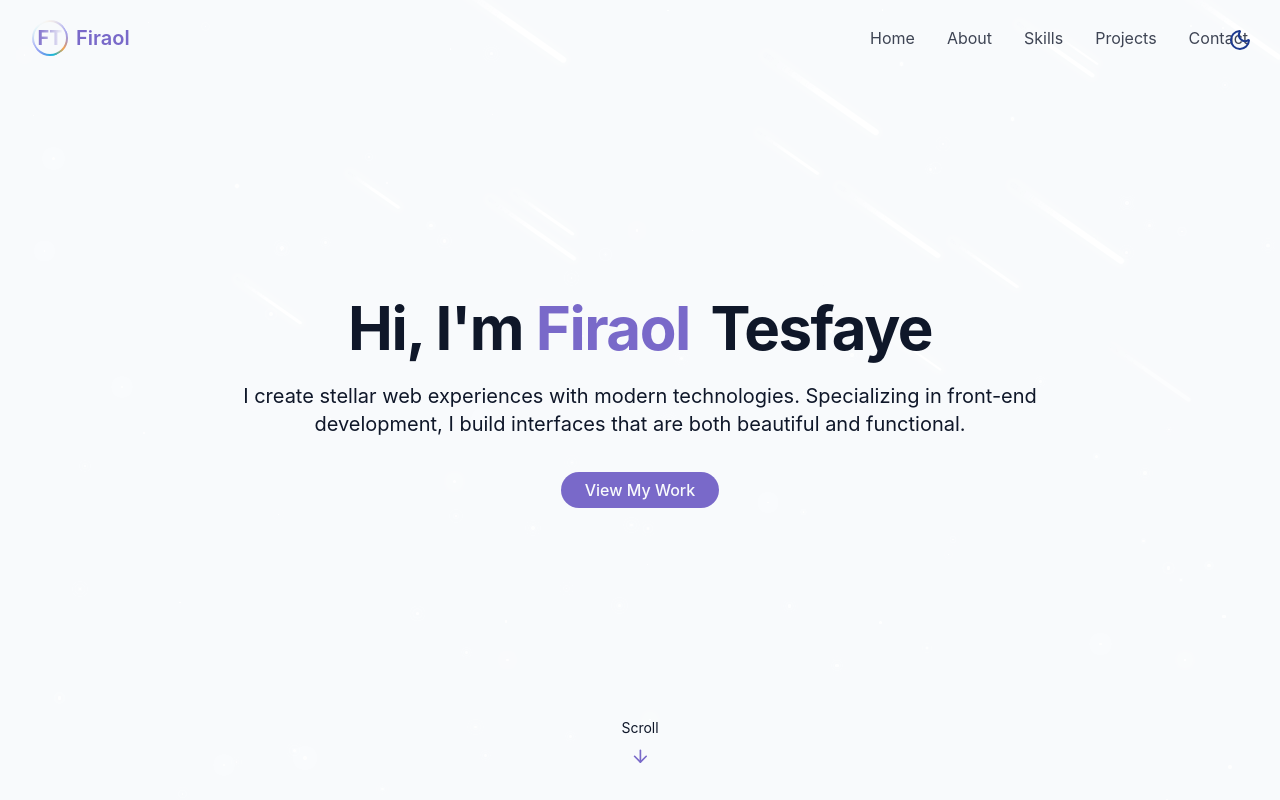
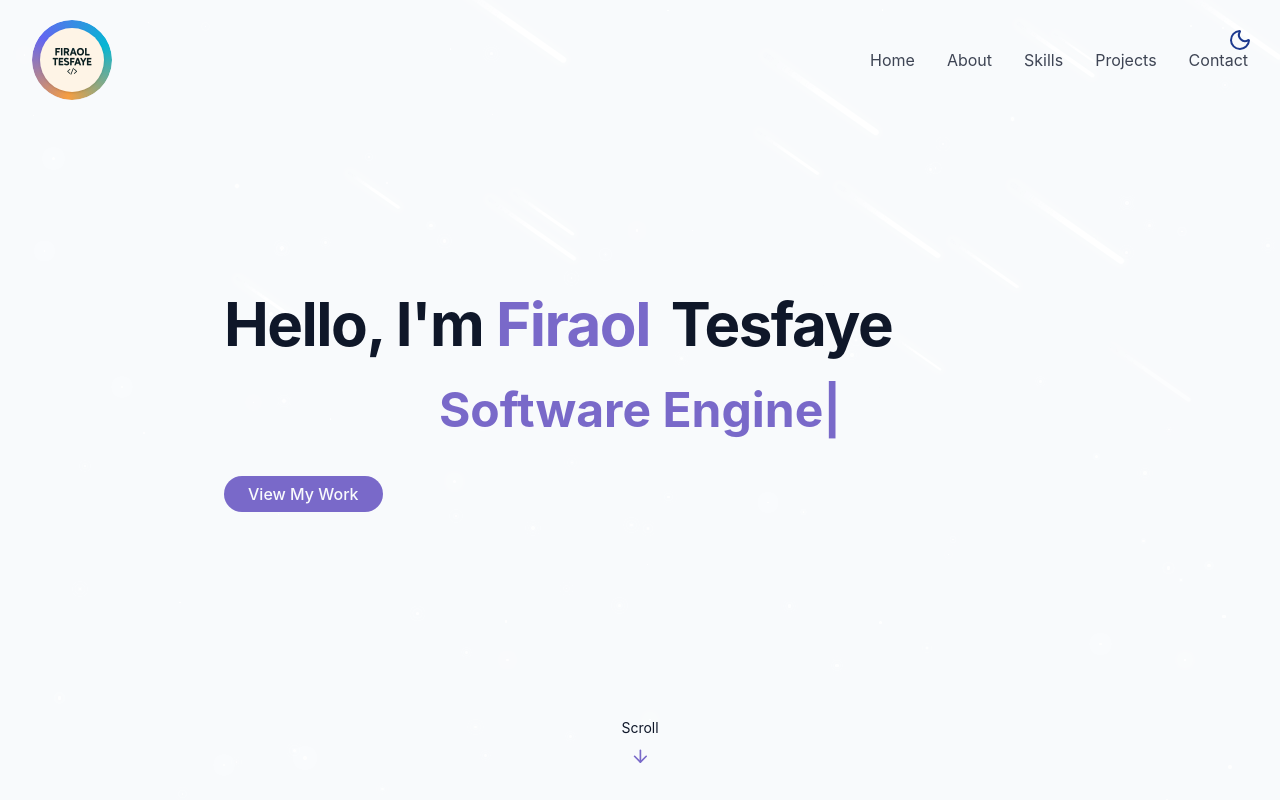
Before and after one commit to firoliyos/React-portfolio-website, a React (Vite) app in the folder beutiful-portfolio/: page / in a window 1280 px wide. Built offline with nearby package versions, Linux system fonts and the light colour scheme.

Commit message:
Nabbar and Hero section done

```diff
--- a/beutiful-portfolio/src/components/HeroSection.jsx
+++ b/beutiful-portfolio/src/components/HeroSection.jsx
@@ -1,15 +1,96 @@
+
 import { ArrowDown } from "lucide-react";
+import { useEffect, useState } from "react";
+
+
+const TypewriterSkills = () => {
+	const [skillIndex, setSkillIndex] = useState(0);
+	const [displayed, setDisplayed] = useState("");
+	const [typing, setTyping] = useState(true);
+
+	useEffect(() => {
+		let timeout;
+		if (typing) {
+			if (displayed.length < skills[skillIndex].length) {
+				timeout = setTimeout(() => {
+					setDisplayed(skills[skillIndex].slice(0, displayed.length + 1));
+				}, 200); // slower typing
+			} else {
+				timeout = setTimeout(() => setTyping(false), 1800); // longer pause after typing
+			}
+		} else {
+			if (displayed.length > 0) {
+				timeout = setTimeout(() => {
+					setDisplayed(skills[skillIndex].slice(0, displayed.length - 1));
+				}, 100); // slower deleting
+			} else {
+				timeout = setTimeout(() => {
+					setSkillIndex((prev) => (prev + 1) % skills.length);
+					setTyping(true);
+				}, 700); // longer pause before next skill
+			}
+		}
+		return () => clearTimeout(timeout);
+	}, [displayed, typing, skillIndex]);
+
+	return (
+		<div className="h-12 md:h-16 flex items-center justify-center">
+			<span className="text-3xl md:text-5xl text-primary font-bold">
+				{displayed}
+				<span className="animate-blink">|</span>
+			</span>
+		</div>
+	);
+};
+
+const skills = [
+  "Software Engineer",
+	"Frontend developer",
+	"Full-stack developer",
+];
+
+const AnimatedSkills = () => {
+	const [index, setIndex] = useState(0);
+	const [visible, setVisible] = useState(true);
+
+	useEffect(() => {
+		const showTimeout = setTimeout(() => setVisible(false), 1800);
+		const nextTimeout = setTimeout(() => {
+			setIndex((prev) => (prev + 1) % skills.length);
+			setVisible(true);
+		}, 2200);
+		return () => {
+			clearTimeout(showTimeout);
+			clearTimeout(nextTimeout);
+		};
+	}, [index, visible]);
+
+	return (
+		<div className="h-8 md:h-10 flex items-center justify-center">
+			<span
+				className={`text-lg md:text-xl text-primary font-semibold transition-opacity duration-400 ease-in-out ${
+					visible ? "opacity-100" : "opacity-0"
+				}`}
+			>
+				{skills[index]}
+			</span>
+		</div>
+	);
+};
 
 export const HeroSection = () => {
 	return (
+		<>
 			<section
 				id="hero"
 				className="relative min-h-screen flex flex-col items-center justify-center px-4"
 			>
-      <div className="container max-w-4xl mx-auto text-center z-10">
-        <div className="space-y-6">
+				<div className="container max-w-4xl mx-auto z-10">
+					<div className="flex flex-col md:flex-row items-center justify-center gap-4 md:gap-6">
+						{/* Text Section */}
+						<div className="flex-1 text-center md:text-left space-y-6">
 							<h1 className="text-4xl md:text-6xl font-bold tracking-tight">
-            <span className="opacity-0 animate-fade-in"> Hi, I'm</span>
+								<span className="opacity-0 animate-fade-in"> Hello, I'm</span>
 								<span className="text-primary opacity-0 animate-fade-in-delay-1">
 									{" "}
 									Firaol
@@ -19,13 +100,7 @@ export const HeroSection = () => {
 									Tesfaye
 								</span>
 							</h1>
-
-          <p className="text-lg md:text-xl text-muted-foreground max-2-2xl mx-auto opacity-0 animate-fade-in-delay-4">
-            I create stellar web experiences with modern technologies.
-            Specializing in front-end development, I build interfaces that are
-            both beautiful and functional.
-          </p>
-
+							<TypewriterSkills />
 							<div className="pt-4 opacity-0 animate-fade-in-delay-4">
 								<a href="#projects" className="cosmic-button">
 									View My Work
@@ -33,11 +108,12 @@ export const HeroSection = () => {
 							</div>
 						</div>
 					</div>
-
+				</div>
+			</section>
 			<div className="absolute bottom-8 left-1/2 transform -translate-x-1/2 flex flex-col items-center animate-bounce">
 				<span className="text-sm text-muted-foreground mb-2"> Scroll </span>
 				<ArrowDown className="h-5 w-5 text-primary" />
 			</div>
-    </section>
+		</>
 	);
 };
--- a/beutiful-portfolio/src/components/Navbar.jsx
+++ b/beutiful-portfolio/src/components/Navbar.jsx
@@ -35,24 +35,26 @@ export const Navbar = () => {
           href="#hero"
         >
         <div className="flex items-center gap-2 group">
-          <div className="relative h-9 w-9 rounded-full overflow-hidden">
-            <motion.div
-              className="absolute inset-0 h-full w-full [mask-image:linear-gradient(transparent,white)] shadow-xl shadow-primary/40"
-              style={{
-                background: "linear-gradient(90deg, #6366f1, #06b6d4, #f59e42, #6366f1)",
-              }}
-              animate={{ rotate: 360, backgroundPosition: ["0% 50%", "100% 50%", "0% 50%"] }}
-              transition={{ repeat: Infinity, duration: 6, ease: "linear" }}
-            />
-            <div className="absolute inset-[2px] bg-background rounded-full flex items-center justify-center">
-              <span className="font-bold bg-gradient-to-r from-primary to-tertiary bg-clip-text text-transparent">
-                FT
-              </span>
+          <div className="relative h-20 w-20 rounded-full overflow-hidden flex items-center justify-center">
+            <div className="absolute inset-0 h-20 w-20 rounded-full shadow-2xl shadow-primary/60 flex items-center justify-center">
+              <motion.div
+                className="absolute inset-0 h-20 w-20 rounded-full"
+                style={{
+                  background: "conic-gradient(#6366f1, #06b6d4, #f59e42, #6366f1)",
+                }}
+                animate={{ rotate: 360 }}
+                transition={{ repeat: Infinity, duration: 0.8, ease: "linear" }}
+              />
+              <div className="bg-background rounded-full flex items-center justify-center w-16 h-16">
+                <img
+                  src="/projects/logo.png"
+                  alt="Logo"
+                  className="h-16 w-16 rounded-full object-cover shadow"
+                  style={{ zIndex: 2 }}
+                />
+              </div>
             </div>
           </div>
-          <span className="font-semibold text-content/90 group-hover:text-primary transition-colors">
-            Firaol
-          </span>
         </div>
 
         </a>
```
Also changed, not shown: beutiful-portfolio/public/projects/heroImage.png (added), beutiful-portfolio/public/projects/logo.png (added). Lines whose indentation alone changed are shown as unchanged.
